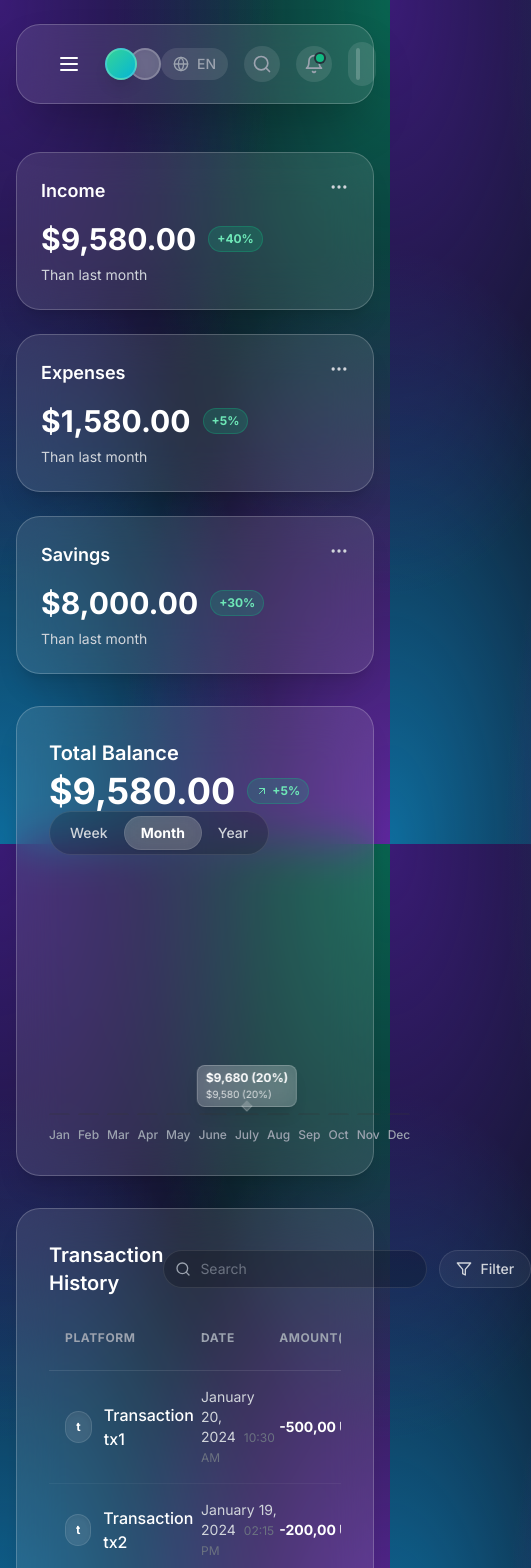
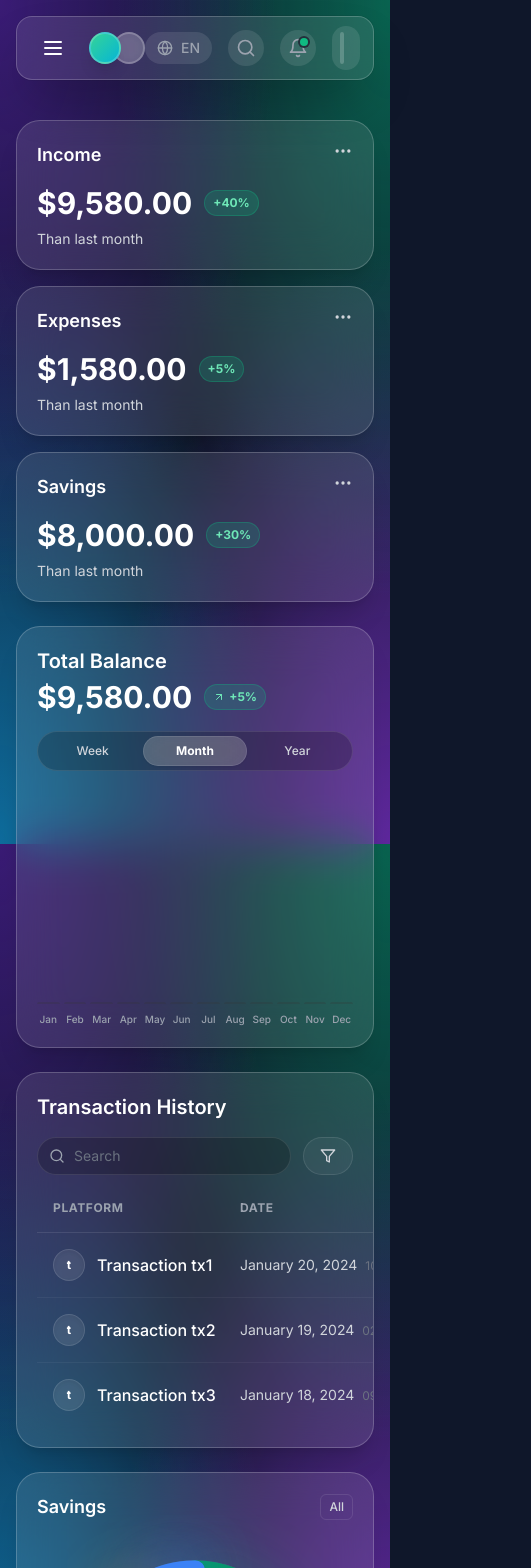
Before and after one commit to ecm-digital/bankingapp, a React (Vite) app: page / in a window 390 px wide. Shown: the top 1568 px of the page, 531 px wide, since content can reach past the window. Built offline with nearby package versions, Linux system fonts and the light colour scheme; grey boxes are pictures that could not be loaded.

Commit message:
Optimize Liquid Glass design for mobile devices

```diff
--- a/src/components/layout/Header.tsx
+++ b/src/components/layout/Header.tsx
@@ -20,9 +20,9 @@ export function Header({ onMenuClick }: HeaderProps) {
   ];
 
   return (
-    <header className="bg-transparent py-6 sticky top-0 z-40 transition-all duration-300">
+    <header className="bg-transparent py-4 lg:py-6 sticky top-0 z-40 transition-all duration-300">
       <div className="mx-auto max-w-[1600px] px-4 sm:px-6 lg:px-8">
-        <div className="flex h-20 justify-between items-center bg-white/10 backdrop-blur-xl rounded-3xl px-8 border border-white/20 shadow-2xl ring-1 ring-black/5">
+        <div className="flex h-16 lg:h-20 justify-between items-center bg-white/10 backdrop-blur-xl rounded-2xl lg:rounded-3xl px-4 lg:px-8 border border-white/20 shadow-2xl ring-1 ring-black/5">
           {/* Left side - Logo */}
           <div className="flex items-center">
             <button
--- a/src/components/layout/Sidebar.tsx
+++ b/src/components/layout/Sidebar.tsx
@@ -17,7 +17,7 @@ export function Sidebar({ isOpen, onClose }: SidebarProps) {
         <div className="relative z-50 lg:hidden" role="dialog" aria-modal="true">
           {/* Background overlay */}
           <div
-            className="fixed inset-0 bg-gray-900/80 transition-opacity"
+            className="fixed inset-0 bg-black/60 backdrop-blur-sm transition-opacity"
             onClick={onClose}
             aria-hidden="true"
           />
--- a/src/pages/Dashboard.tsx
+++ b/src/pages/Dashboard.tsx
@@ -25,14 +25,14 @@ export function Dashboard() {
     .slice(0, 5);
 
   return (
-    <div className="grid grid-cols-12 gap-8">
+    <div className="grid grid-cols-12 gap-6 lg:gap-8 pb-8">
       {/* Left Main Column */}
-      <div className="col-span-12 lg:col-span-8 space-y-8">
+      <div className="col-span-12 lg:col-span-8 space-y-6 lg:space-y-8">
 
         {/* Summary Cards */}
-        <div className="grid grid-cols-1 md:grid-cols-3 gap-6">
+        <div className="grid grid-cols-1 md:grid-cols-3 gap-4 lg:gap-6">
           {/* Income Card */}
-          <div className="bg-white/10 backdrop-blur-xl border border-white/20 rounded-3xl p-6 shadow-xl hover:bg-white/15 transition-all duration-300">
+          <div className="bg-white/10 backdrop-blur-xl border border-white/20 rounded-3xl p-5 lg:p-6 shadow-xl hover:bg-white/15 transition-all duration-300">
             <div className="flex justify-between items-start mb-4">
               <span className="text-lg font-semibold text-white">{t.dashboard.income}</span>
               <MoreHorizontal className="text-gray-300 h-5 w-5 cursor-pointer hover:text-white" />
@@ -47,7 +47,7 @@ export function Dashboard() {
       </div>
 
           {/* Expenses Card */}
-          <div className="bg-white/10 backdrop-blur-xl border border-white/20 rounded-3xl p-6 shadow-xl hover:bg-white/15 transition-all duration-300">
+          <div className="bg-white/10 backdrop-blur-xl border border-white/20 rounded-3xl p-5 lg:p-6 shadow-xl hover:bg-white/15 transition-all duration-300">
             <div className="flex justify-between items-start mb-4">
               <span className="text-lg font-semibold text-white">{t.dashboard.expenses}</span>
               <MoreHorizontal className="text-gray-300 h-5 w-5 cursor-pointer hover:text-white" />
@@ -62,7 +62,7 @@ export function Dashboard() {
       </div>
 
           {/* Savings Card */}
-          <div className="bg-white/10 backdrop-blur-xl border border-white/20 rounded-3xl p-6 shadow-xl hover:bg-white/15 transition-all duration-300">
+          <div className="bg-white/10 backdrop-blur-xl border border-white/20 rounded-3xl p-5 lg:p-6 shadow-xl hover:bg-white/15 transition-all duration-300">
             <div className="flex justify-between items-start mb-4">
               <span className="text-lg font-semibold text-white">{t.dashboard.savings}</span>
               <MoreHorizontal className="text-gray-300 h-5 w-5 cursor-pointer hover:text-white" />
@@ -78,33 +78,33 @@ export function Dashboard() {
                 </div>
 
         {/* Total Balance Chart Section */}
-        <div className="bg-white/10 backdrop-blur-xl border border-white/20 rounded-3xl p-8 shadow-xl">
-          <div className="flex flex-wrap justify-between items-center mb-8">
+        <div className="bg-white/10 backdrop-blur-xl border border-white/20 rounded-3xl p-5 lg:p-8 shadow-xl">
+          <div className="flex flex-col sm:flex-row justify-between items-start sm:items-center mb-8 gap-4">
             <div>
               <h2 className="text-xl font-semibold text-white mb-1">{t.dashboard.totalBalance}</h2>
               <div className="flex items-center gap-3">
-                <span className="text-4xl font-bold text-white">$9,580.00</span>
+                <span className="text-3xl sm:text-4xl font-bold text-white">$9,580.00</span>
                 <span className="bg-emerald-500/20 text-emerald-300 text-xs font-bold px-2 py-1 rounded-full flex items-center gap-1 border border-emerald-500/30">
                   <ArrowUpRight className="h-3 w-3" /> +5%
                 </span>
                 </div>
                 </div>
-            <div className="flex bg-black/20 rounded-full p-1 border border-white/10">
-              <button className="px-4 py-1.5 rounded-full text-sm font-medium text-gray-300 hover:text-white transition-colors">{t.common.week}</button>
-              <button className="px-4 py-1.5 rounded-full text-sm font-bold bg-white/20 shadow-sm text-white border border-white/10 backdrop-blur-md">{t.common.month}</button>
-              <button className="px-4 py-1.5 rounded-full text-sm font-medium text-gray-300 hover:text-white transition-colors">{t.common.year}</button>
+            <div className="flex bg-black/20 rounded-full p-1 border border-white/10 w-full sm:w-auto justify-between sm:justify-start">
+              <button className="flex-1 sm:flex-none px-4 py-1.5 rounded-full text-xs sm:text-sm font-medium text-gray-300 hover:text-white transition-colors">{t.common.week}</button>
+              <button className="flex-1 sm:flex-none px-4 py-1.5 rounded-full text-xs sm:text-sm font-bold bg-white/20 shadow-sm text-white border border-white/10 backdrop-blur-md">{t.common.month}</button>
+              <button className="flex-1 sm:flex-none px-4 py-1.5 rounded-full text-xs sm:text-sm font-medium text-gray-300 hover:text-white transition-colors">{t.common.year}</button>
             </div>
           </div>
 
           {/* CSS Bar Chart */}
-          <div className="h-64 flex items-end justify-between gap-2 sm:gap-4">
+          <div className="h-56 sm:h-64 flex items-end justify-between gap-1 sm:gap-4">
             {/* Y-axis labels */}
             <div className="hidden sm:flex flex-col justify-between h-full text-xs text-gray-300 pb-6 pr-2">
-              <span>$10,000</span>
-              <span>$8,000</span>
-              <span>$6,000</span>
-              <span>$4,000</span>
-              <span>$2,000</span>
+              <span>$10k</span>
+              <span>$8k</span>
+              <span>$6k</span>
+              <span>$4k</span>
+              <span>$2k</span>
               <span>$0</span>
             </div>
 
@@ -114,23 +114,22 @@ export function Dashboard() {
               return (
                 <div key={i} className="flex-1 flex flex-col items-center group relative">
                   {isSelected && (
-                    <div className="absolute -top-12 left-1/2 -translate-x-1/2 bg-white/20 backdrop-blur-md border border-white/20 text-white text-xs py-1 px-2 rounded-lg mb-2 whitespace-nowrap z-10 shadow-lg">
-                      <div className="font-bold">$9,680 (20%)</div>
-                      <div className="text-[10px] opacity-80">$9,580 (20%)</div>
+                    <div className="hidden sm:block absolute -top-12 left-1/2 -translate-x-1/2 bg-white/20 backdrop-blur-md border border-white/20 text-white text-xs py-1 px-2 rounded-lg mb-2 whitespace-nowrap z-10 shadow-lg">
+                      <div className="font-bold">$9.6k</div>
                       <div className="absolute bottom-[-4px] left-1/2 -translate-x-1/2 w-2 h-2 bg-white/20 rotate-45 border-r border-b border-white/20"></div>
                     </div>
                   )}
-                  <div className="w-full bg-black/20 rounded-t-xl relative h-full overflow-hidden border border-white/5">
+                  <div className="w-full bg-black/20 rounded-t-lg sm:rounded-t-xl relative h-full overflow-hidden border border-white/5">
                     {/* Striped background pattern */}
                     <div className="absolute inset-0 opacity-10" style={{ backgroundImage: 'linear-gradient(45deg, #ffffff 25%, transparent 25%, transparent 50%, #ffffff 50%, #ffffff 75%, transparent 75%, transparent, #ffffff 100%)', backgroundSize: '8px 8px' }}></div>
                     {/* Fill */}
                     <div
                       style={{ height: `${height}%` }}
-                      className={`absolute bottom-0 w-full rounded-t-xl transition-all duration-500 ${isSelected ? 'bg-white/90 shadow-[0_0_20px_rgba(255,255,255,0.5)]' : 'bg-white/30 group-hover:bg-white/40'}`}
+                      className={`absolute bottom-0 w-full rounded-t-lg sm:rounded-t-xl transition-all duration-500 ${isSelected ? 'bg-white/90 shadow-[0_0_20px_rgba(255,255,255,0.5)]' : 'bg-white/30 group-hover:bg-white/40'}`}
                     ></div>
                   </div>
-                  <span className="text-xs text-gray-400 mt-3 font-medium">
-                    {t.months[i]}
+                  <span className="text-[10px] sm:text-xs text-gray-400 mt-2 sm:mt-3 font-medium">
+                    {t.months[i].substring(0, 3)}
                   </span>
                 </div>
               )
@@ -139,26 +138,27 @@ export function Dashboard() {
         </div>
 
         {/* Transaction History */}
-        <div className="bg-white/10 backdrop-blur-xl border border-white/20 rounded-3xl p-8 shadow-xl">
-          <div className="flex justify-between items-center mb-6">
+        <div className="bg-white/10 backdrop-blur-xl border border-white/20 rounded-3xl p-5 lg:p-8 shadow-xl">
+          <div className="flex flex-col sm:flex-row justify-between items-start sm:items-center mb-6 gap-4">
             <h3 className="text-xl font-semibold text-white">{t.dashboard.transactionHistory}</h3>
-            <div className="flex gap-3">
-              <div className="relative">
+            <div className="flex w-full sm:w-auto gap-3">
+              <div className="relative flex-1 sm:flex-initial">
                 <Search className="absolute left-3 top-1/2 -translate-y-1/2 h-4 w-4 text-gray-400" />
                 <input
                   type="text"
                   placeholder={t.common.search}
-                  className="pl-9 pr-4 py-2 rounded-full border border-white/10 bg-black/20 text-white text-sm focus:outline-none focus:ring-2 focus:ring-white/20 focus:border-white/30 placeholder-gray-500 transition-all"
+                  className="w-full sm:w-auto pl-9 pr-4 py-2 rounded-full border border-white/10 bg-black/20 text-white text-sm focus:outline-none focus:ring-2 focus:ring-white/20 focus:border-white/30 placeholder-gray-500 transition-all"
                 />
               </div>
               <button className="flex items-center gap-2 px-4 py-2 rounded-full border border-white/10 bg-white/5 hover:bg-white/10 text-sm font-medium text-gray-300 transition-all">
                 <Filter className="h-4 w-4" />
-                {t.common.filter}
+                <span className="hidden sm:inline">{t.common.filter}</span>
               </button>
             </div>
           </div>
 
-          <div className="overflow-x-auto">
+          <div className="overflow-x-auto -mx-5 lg:mx-0">
+            <div className="min-w-[800px] px-5 lg:px-0">
               <table className="w-full">
                 <thead>
                   <tr className="text-left text-xs font-semibold text-gray-400 uppercase tracking-wider border-b border-white/10">
@@ -227,12 +227,13 @@ export function Dashboard() {
             </div>
           </div>
         </div>
+      </div>
 
       {/* Right Sidebar Column */}
-      <div className="col-span-12 lg:col-span-4 space-y-6">
+      <div className="col-span-12 lg:col-span-4 space-y-6 lg:space-y-6">
 
         {/* Savings Donut Chart */}
-        <div className="bg-white/10 backdrop-blur-xl border border-white/20 rounded-3xl p-6 shadow-xl">
+        <div className="bg-white/10 backdrop-blur-xl border border-white/20 rounded-3xl p-5 lg:p-6 shadow-xl">
           <div className="flex justify-between items-center mb-6">
             <h3 className="text-lg font-semibold text-white">{t.dashboard.savings}</h3>
             <button className="text-xs font-medium text-gray-300 border border-white/10 hover:bg-white/10 hover:text-white px-2 py-1 rounded-md transition-colors">{t.common.all}</button>
@@ -257,39 +258,36 @@ export function Dashboard() {
             <div>
               <div className="flex justify-between text-sm mb-1">
                 <span className="font-medium text-white">{t.dashboard.goals.home}</span>
-                <span className="text-gray-300">$15,000 / $20,000</span>
+                <span className="text-gray-300">$15k / $20k</span>
               </div>
               <div className="relative w-full h-2 bg-black/20 rounded-full overflow-hidden">
                 <div className="absolute top-0 left-0 h-full bg-emerald-500 rounded-full shadow-[0_0_10px_rgba(16,185,129,0.5)]" style={{ width: '75%' }}></div>
                 <div className="absolute top-0 left-0 h-full w-full" style={{ backgroundImage: 'linear-gradient(90deg, transparent 20%, rgba(255,255,255,0.2) 20%, rgba(255,255,255,0.2) 40%, transparent 40%, transparent 60%, rgba(255,255,255,0.2) 60%, rgba(255,255,255,0.2) 80%, transparent 80%)', backgroundSize: '20px 100%' }}></div>
               </div>
-              <div className="text-center mt-1 text-xs text-white bg-emerald-500 w-8 rounded ml-[70%] shadow-lg">75%</div>
             </div>
                   <div>
               <div className="flex justify-between text-sm mb-1">
                 <span className="font-medium text-white">{t.dashboard.goals.emergencyFund}</span>
-                <span className="text-gray-300">$7,500 / $15,000</span>
+                <span className="text-gray-300">$7.5k / $15k</span>
                   </div>
               <div className="relative w-full h-2 bg-black/20 rounded-full overflow-hidden">
                 <div className="absolute top-0 left-0 h-full bg-blue-500 rounded-full shadow-[0_0_10px_rgba(59,130,246,0.5)]" style={{ width: '50%' }}></div>
                   </div>
-              <div className="text-center mt-1 text-xs text-white bg-blue-500 w-8 rounded ml-[45%] shadow-lg">50%</div>
                 </div>
             <div>
               <div className="flex justify-between text-sm mb-1">
                 <span className="font-medium text-white">{t.dashboard.goals.vacation}</span>
-                <span className="text-gray-300">$5,000 / $2,000</span>
+                <span className="text-gray-300">$5k / $2k</span>
               </div>
               <div className="relative w-full h-2 bg-black/20 rounded-full overflow-hidden">
                 <div className="absolute top-0 left-0 h-full bg-amber-500 rounded-full shadow-[0_0_10px_rgba(245,158,11,0.5)]" style={{ width: '25%' }}></div>
               </div>
-              <div className="text-center mt-1 text-xs text-white bg-amber-500 w-8 rounded ml-[20%] shadow-lg">25%</div>
             </div>
           </div>
         </div>
 
         {/* My Cards Section */}
-        <div className="bg-white/10 backdrop-blur-xl border border-white/20 rounded-3xl p-6 shadow-xl">
+        <div className="bg-white/10 backdrop-blur-xl border border-white/20 rounded-3xl p-5 lg:p-6 shadow-xl">
           <div className="flex justify-between items-center mb-6">
             <h3 className="text-lg font-semibold text-white">{t.dashboard.myCards} <span className="text-gray-400 font-normal">(3)</span></h3>
             <button className="flex items-center gap-1 text-sm font-medium text-white border border-white/20 px-3 py-1.5 rounded-lg hover:bg-white/10 transition-colors">
```
Lines whose indentation alone changed are shown as unchanged.
